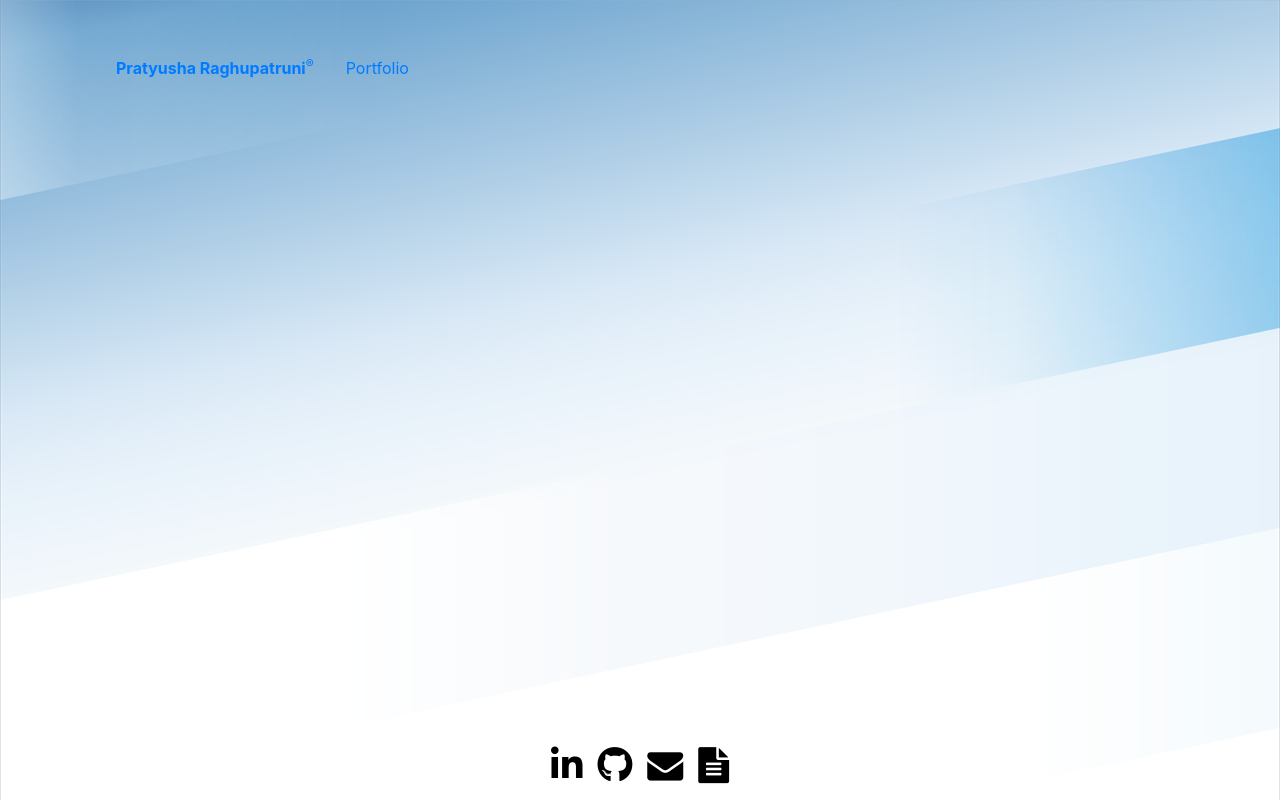
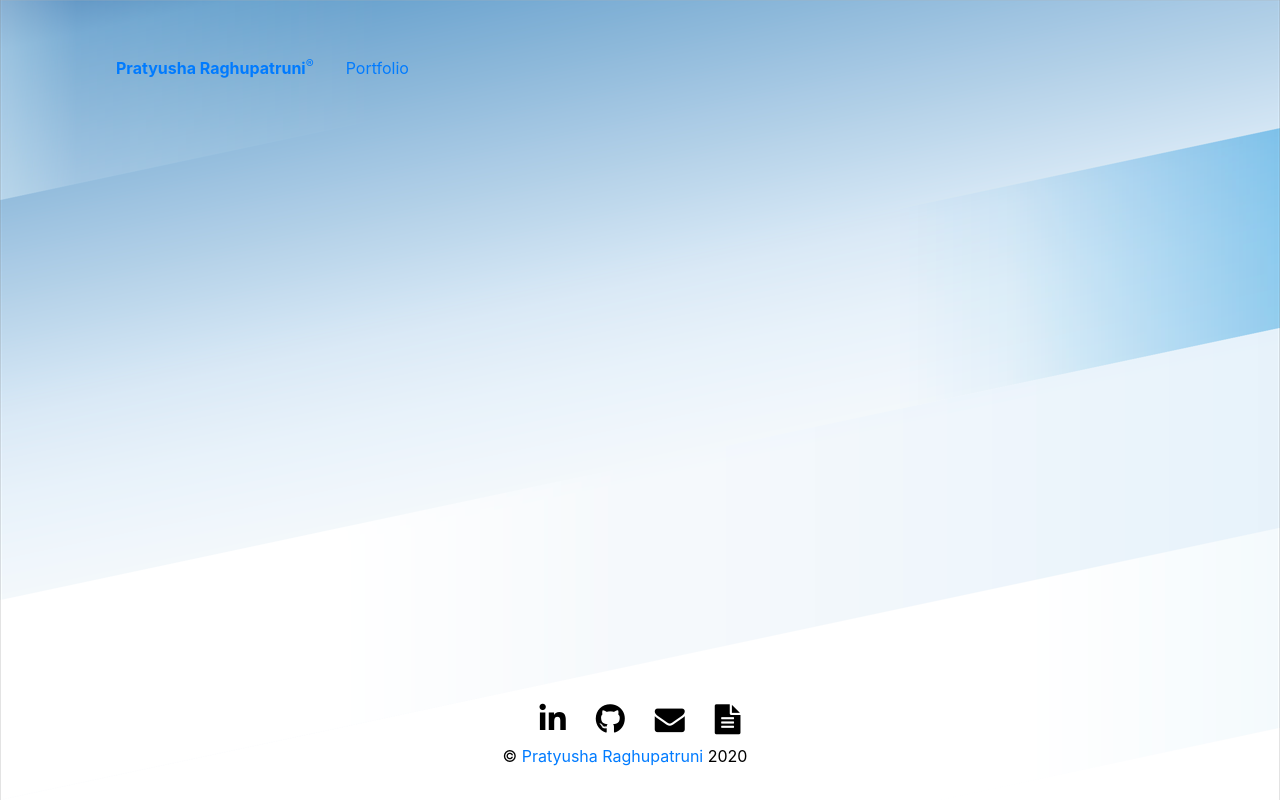
Before and after one commit to PratyushaRaghupatruni/react-portfolio, a React (Create React App) app: page / in a window 1280 px wide. Built offline with nearby package versions, Linux system fonts and the light colour scheme.

Commit message:
added copywright to the footer

```diff
--- a/src/Components/Footer/index.js
+++ b/src/Components/Footer/index.js
@@ -8,19 +8,26 @@ import './style.css';
 export default function Footer() {
     return (
         <>
-            <footer class='footer mt-auto py-3 fixed-bottom'>
-                <div class='container' >
+            <footer className='footer mt-auto py-3 fixed-bottom'>
+                <div className ='container mb-3' >
                    <a href='https://www.linkedin.com/in/pratyusha-raghupatruni-96a35832/' ><i class='fa fa-linkedin linkedln'
-                      style={{ fontSize:'36px',color :'black',marginRight : '15px'}}></i></a>
+                      style={{ fontSize:'30px',color :'black',marginRight : '30px'}}></i></a>
                    <a href='https://github.com/PratyushaRaghupatruni'><i class='fa fa-github github'
-                      style={{ fontSize:'36px',color :'black',marginRight : '15px'}}></i></a>
+                      style={{ fontSize:'30px',color :'black',marginRight : '30px'}}></i></a>
                    <a href='mailto:pratyusha.raghupatruni@gmail.com'><i class='fa fa-envelope mail'
-                       style={{fontSize:'36px',color:'black', marginRight : '15px',}}></i></a>
+                       style={{fontSize:'30px',color:'black', marginRight : '30px',}}></i></a>
                   <a href='https://docs.google.com/document/d/10B8XLsG32NMiA7ZvEqN4rH3jcebooHYqEGTxERoeVEU/edit '><i class="fa fa-file-text"
-                       style={{fontSize:'36px',color:'black'}}></i></a>
+                       style={{fontSize:'30px',color:'black'}}></i></a>
+                <br />
+                <p className="copyright mt-2" style={{ fontSize:'1.0em',color :'black',marginRight : '30px'}}>
+                  ©{" "}
+                   <a className="link-pratyusha text-center" href="https://www.linkedin.com/in/pratyusha-raghupatruni-96a35832/">
+                    Pratyusha Raghupatruni
+                   </a>{" "}
+                    2020
+                </p>
               </div>
-  </footer>
-
+         </footer>
         </>
     )
 }
```
Also changed, not shown: 1 other file (tests, documents, lock files or other folders).
